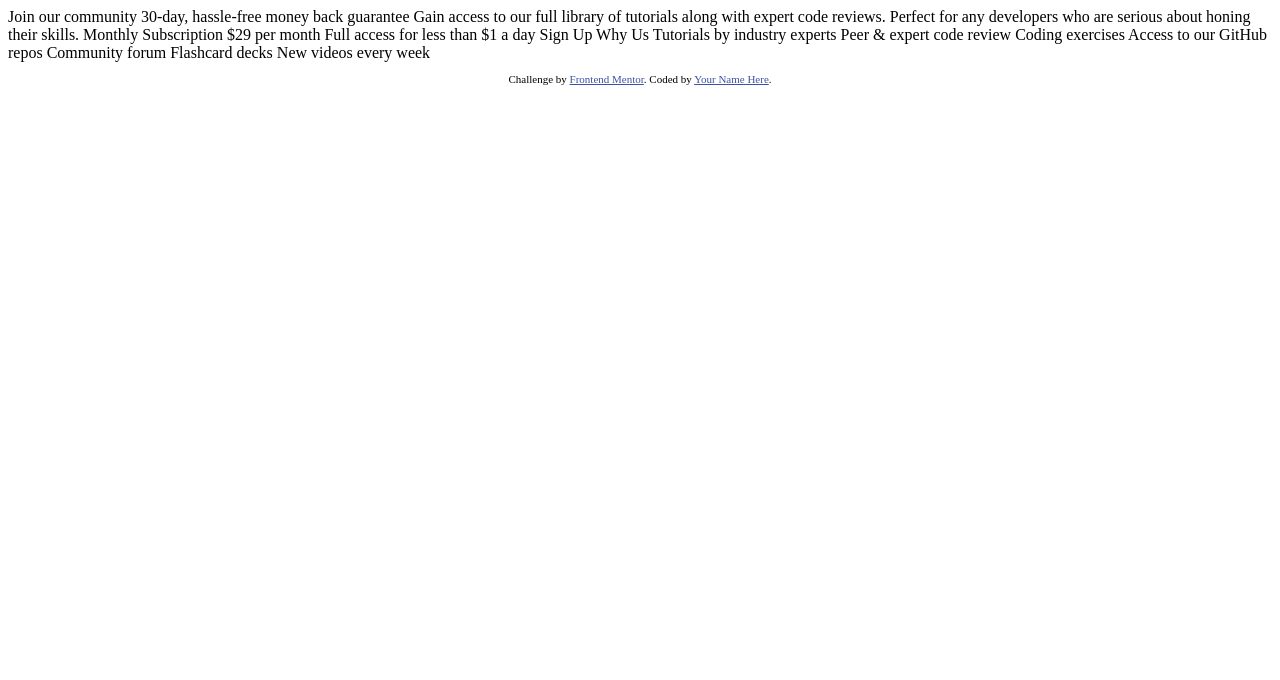
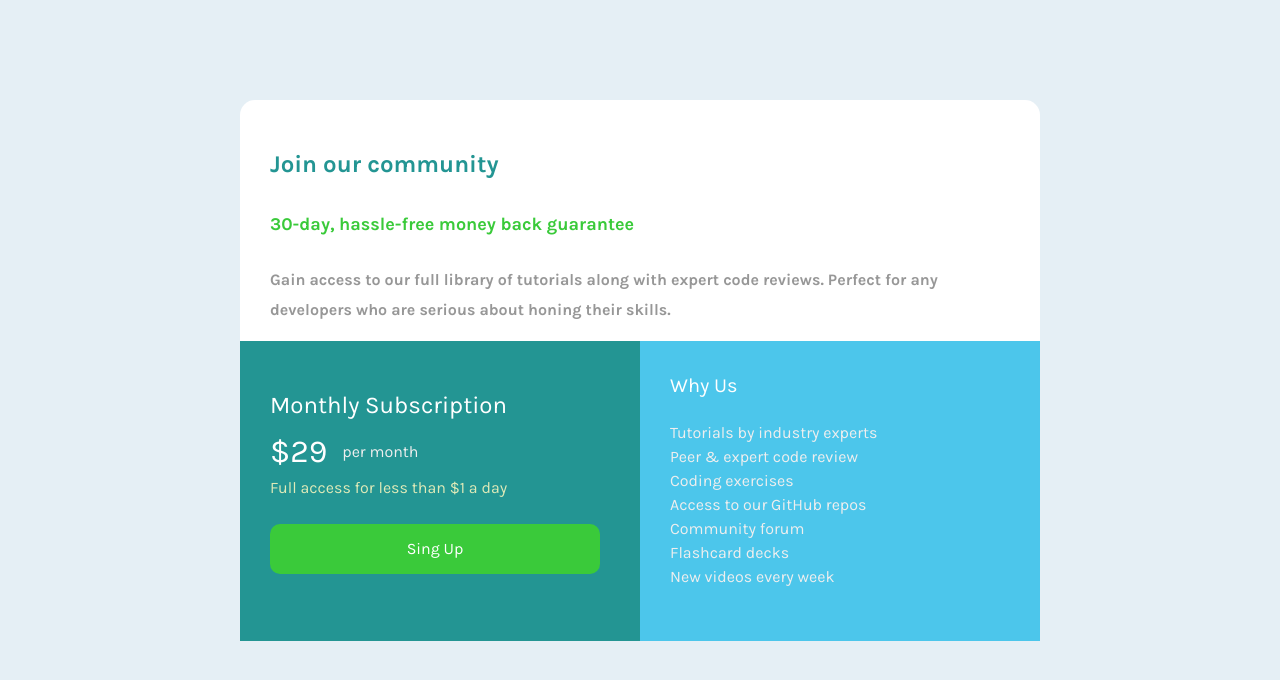
Before and after one commit to LuTymos/projeto3-FrontEndMentor--Single-price-grid-component, a plain HTML site: page index.html in a window 1280 px wide. Drawn offline with nearby package versions, Linux system fonts and the light colour scheme.

Commit message:
projeto terminado

```diff
--- /dev/null
+++ b/css/style.css
@@ -0,0 +1,115 @@
+.attribution { font-size: 11px; text-align: center; }
+.attribution a { color: hsl(228, 45%, 44%); }
+
+*{
+    padding: 0;
+    margin: 0;
+    box-sizing: border-box;
+    font-family: 'Karla', sans-serif;
+}
+
+body{
+    background-color: HSL(204, 43%, 93%);
+}
+
+main{
+    width: 80%;
+    max-width: 800px;
+    border-radius: 15px;
+    background-color: white;
+    margin: 100px auto;
+}
+
+
+/* Top Section */
+.top-section{
+    margin: 0 auto;
+    padding: 50px 40px 0 30px;
+}
+
+.top-section .title{
+    color: HSL(179, 62%, 36%);
+    font-size: 24px;
+    font-weight: bold;
+}
+
+.top-section .sub-title{
+    color: rgb(58, 202, 58);
+    font-weight: bold;
+    font-size: 18px;
+}
+
+.top-section p{
+    color: rgb(151, 151, 151);
+    font-size: 16px;
+    line-height: 30px;
+}
+
+/* Price Section */
+
+.section-price{
+    background-color: HSL(179, 62%, 36%);
+    min-height: 300px;
+    padding: 50px 40px 0 30px;
+}
+
+.section-price .title{
+    color: white;
+    font-size: 24px;
+
+}
+
+.section-price span{
+    color: HSL(73, 54%, 82%);
+}
+
+.section-price button{
+    color: white;
+    background-color: rgb(58, 202, 58);
+    cursor: pointer;
+    width: 100%;
+    height: 50px;
+    border-radius: 10px;
+    display: block;
+    margin: 0 auto;
+    border: none;
+}
+
+.section-price button:hover{
+    background-color: rgb(23, 156, 23);
+}
+
+.price{
+    display: flex;
+}
+
+.price .value{
+    font-size: 32px;
+    margin-right: 15px;
+    color: white;
+}
+
+.price .time{
+    color: rgb(238, 238, 238);
+    align-self: center;
+}
+
+.why-us{
+    background-color: rgb(76, 198, 235);
+    min-height: 300px;
+    padding: 30px 40px 0 30px;
+}
+
+.why-us .title{
+    font-size: 20px;
+    color: white;
+}
+
+.why-us .causes{
+    margin-top: 20px;
+}
+
+.why-us .causes li{
+    color: rgb(238, 238, 238);
+    list-style: none;
+}
--- a/index.html
+++ b/index.html
@@ -6,36 +6,61 @@
 
   <link rel="icon" type="image/png" sizes="32x32" href="./images/favicon-32x32.png">
 
+  <!-- Google Fonts -->
+  <link rel="preconnect" href="https://fonts.googleapis.com">
+<link rel="preconnect" href="https://fonts.gstatic.com" crossorigin>
+<link href="https://fonts.googleapis.com/css2?family=Karla:wght@400;700&display=swap" rel="stylesheet">
+
+  <!-- CSS do Bootstrap -->
+  <link rel="stylesheet" href="https://stackpath.bootstrapcdn.com/bootstrap/4.1.3/css/bootstrap.min.css" integrity="sha384-MCw98/SFnGE8fJT3GXwEOngsV7Zt27NXFoaoApmYm81iuXoPkFOJwJ8ERdknLPMO" crossorigin="anonymous">
+  <link rel="stylesheet" href="css/style.css">
   <title>Frontend Mentor | Single Price Grid Component</title>
 
   <!-- Feel free to remove these styles or customise in your own stylesheet 👍 -->
-  <style>
-    .attribution { font-size: 11px; text-align: center; }
-    .attribution a { color: hsl(228, 45%, 44%); }
-  </style>
 </head>
 <body>
-  Join our community
 
-  30-day, hassle-free money back guarantee
 
-  Gain access to our full library of tutorials along with expert code reviews.
-  Perfect for any developers who are serious about honing their skills.
+<main>
+  <div class="container">
+    <div class="row">
+      <div class="col-12 top-section">
+        <h2 class="title">Join our community</span><br><br>
+        <span class="sub-title">30-day, hassle-free money back guarantee</span><br><br>
+        <p>Gain access to our full library of tutorials along with expert code reviews. Perfect for any developers who are serious about honing their skills.</p>
+      </div><br><br>
 
-  Monthly Subscription
+      <div class="col-12 col-md-6 section-price">
+        <h2 class="title">Monthly Subscription</h2>
+        <div class="price">
+          <span class="value">$29</span><span class="time">per month</span>
+        </div>
+        <span> Full access for less than $1 a day</span><br><br>
+        <Button>Sing Up</Button>
+      </div>
+      <div class="col-12 col-md-6 why-us">
+        <span class="title">Why Us</span>
+        <ul class="causes">
+          <li>Tutorials by industry experts</li>
+          <li>Peer &amp; expert code review</li>
+          <li>Coding exercises</li>
+          <li>Access to our GitHub repos</li>
+          <li>Community forum</li>
+          <li>Flashcard decks</li>
+          <li>New videos every week</li>
+        </ul>
+      </div>
+      </div>
+  </div>
+</main>
 
-  &dollar;29 per month
 
-  Full access for less than &dollar;1 a day
 
-  Sign Up
 
-  Why Us
 
-  Tutorials by industry experts
-  Peer &amp; expert code review
-  Coding exercises
-  Access to our GitHub repos
+  <!--
+
+
   Community forum
   Flashcard decks
   New videos every week
@@ -45,6 +70,11 @@
       Challenge by <a href="https://www.frontendmentor.io?ref=challenge" target="_blank">Frontend Mentor</a>.
       Coded by <a href="#">Your Name Here</a>.
     </p>
-  </footer>
+  </footer> -->
+
+  <!-- Scripts do Bootstrap -->
+  <script src="https://code.jquery.com/jquery-3.3.1.slim.min.js" integrity="sha384-q8i/X+965DzO0rT7abK41JStQIAqVgRVzpbzo5smXKp4YfRvH+8abtTE1Pi6jizo" crossorigin="anonymous"></script>
+<script src="https://cdnjs.cloudflare.com/ajax/libs/popper.js/1.14.3/umd/popper.min.js" integrity="sha384-ZMP7rVo3mIykV+2+9J3UJ46jBk0WLaUAdn689aCwoqbBJiSnjAK/l8WvCWPIPm49" crossorigin="anonymous"></script>
+<script src="https://stackpath.bootstrapcdn.com/bootstrap/4.1.3/js/bootstrap.min.js" integrity="sha384-ChfqqxuZUCnJSK3+MXmPNIyE6ZbWh2IMqE241rYiqJxyMiZ6OW/JmZQ5stwEULTy" crossorigin="anonymous"></script>
 </body>
 </html>
```
